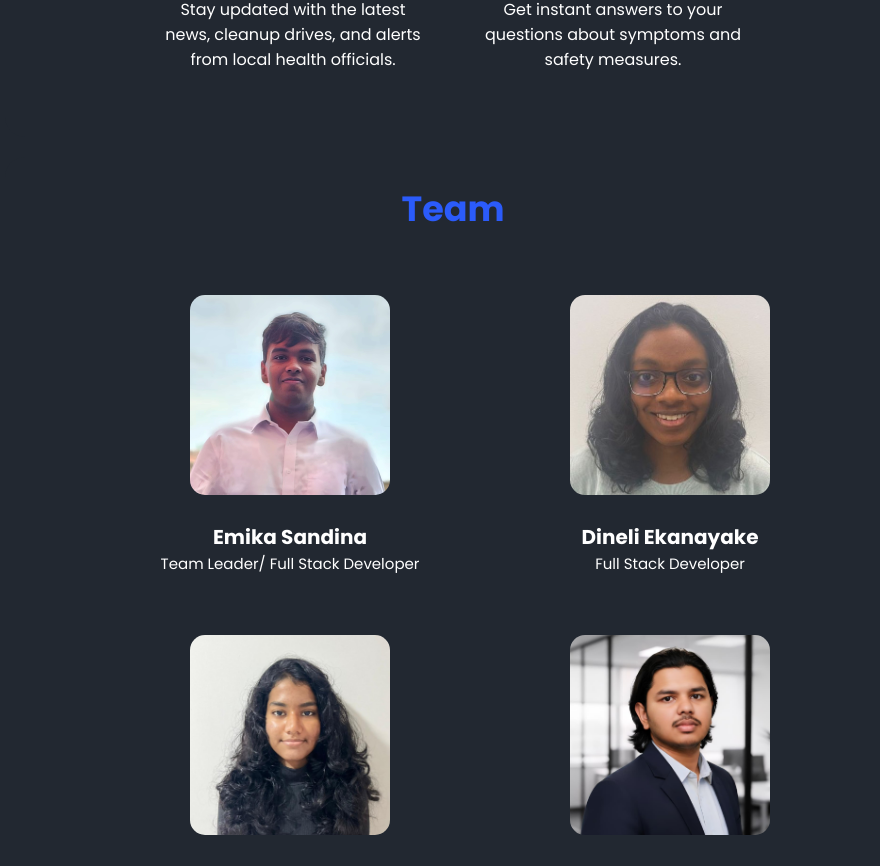
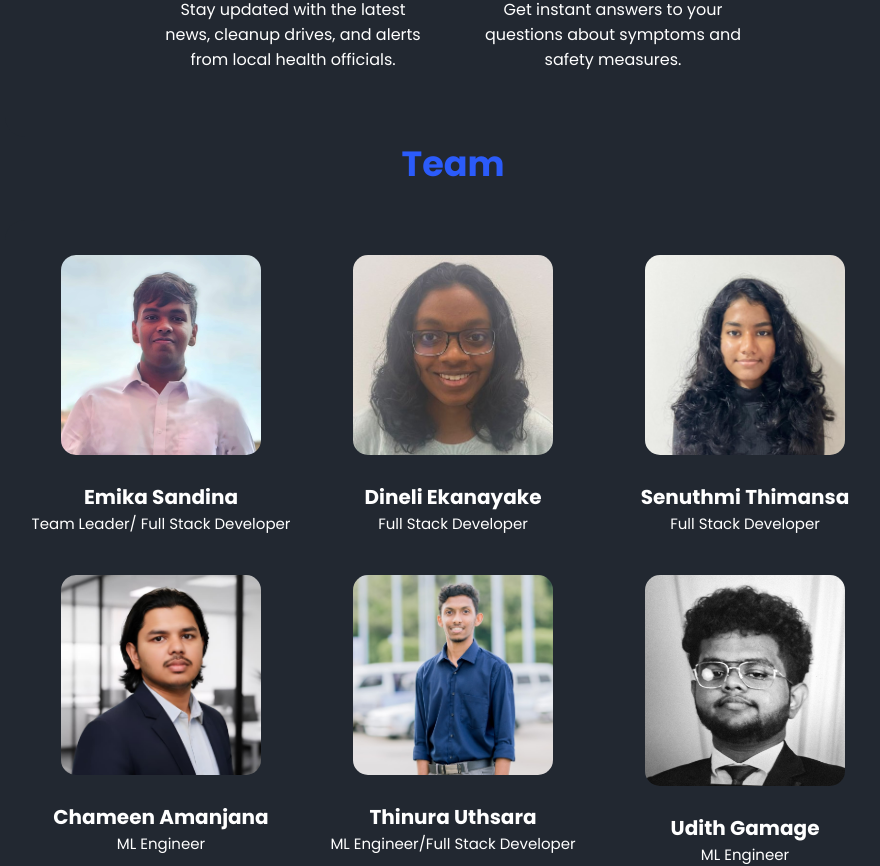
Before and after one commit to chameenamanjana/dengueguard-landing-page, a React (Vite) app: page / in a window 1280 px wide. Shown: the part 2650-3516 px from the top of the page, without its empty margins (187-1067 px from the left). Built offline with nearby package versions, Linux system fonts and the light colour scheme.

Commit message:
fixed minor responsive issues in team pg

```diff
--- a/src/components/Team/Team.jsx
+++ b/src/components/Team/Team.jsx
@@ -30,8 +30,9 @@ function Team() {
   ];
   return (
     <>
+    <h1 className="team-heading">Team</h1>
       <div className="container">
-        <h1 className="team-heading">Team</h1>
+
         <div className="team" id="team">
           {teamMembers.map((member, index) => (
             <div className="team-member" key={index}>
--- a/src/components/Team/team.css
+++ b/src/components/Team/team.css
@@ -1,10 +1,9 @@
 .team {
   display: flex;
-  align-items: center;
   text-align: center;
   flex-wrap: wrap;
   gap: 30px;
-  margin-left: 85px;
+  justify-content: center;
 }
 
 .team-heading {
@@ -13,7 +12,7 @@
 }
 
 .team-member {
-  margin-top: 30px;
+  margin-top: 10px;
   width: 350px;
   display: flex;
   flex-direction: column;
@@ -41,7 +40,7 @@
 
 @media (max-width: 600px) {
   .team {
-        margin-left: 0px ;
+    margin-left: 0px;
     flex-direction: column;
     justify-content: center;
   }
@@ -51,3 +50,16 @@
     max-width: 350px;
   }
 }
+
+@media (min-width: 601px) {
+  .team-member {
+    flex: 1 1 30%; /* Allow items to grow, shrink, and take 30% of the container */
+    max-width: 350px; /* Ensure consistent maximum width */
+  }
+}
+
+@media (min-width: 1025px) {
+  .team-member {
+    flex: 1 1 30%; /* Same as above for larger screens */
+  }
+}
```
Lines whose indentation alone changed are shown as unchanged.
